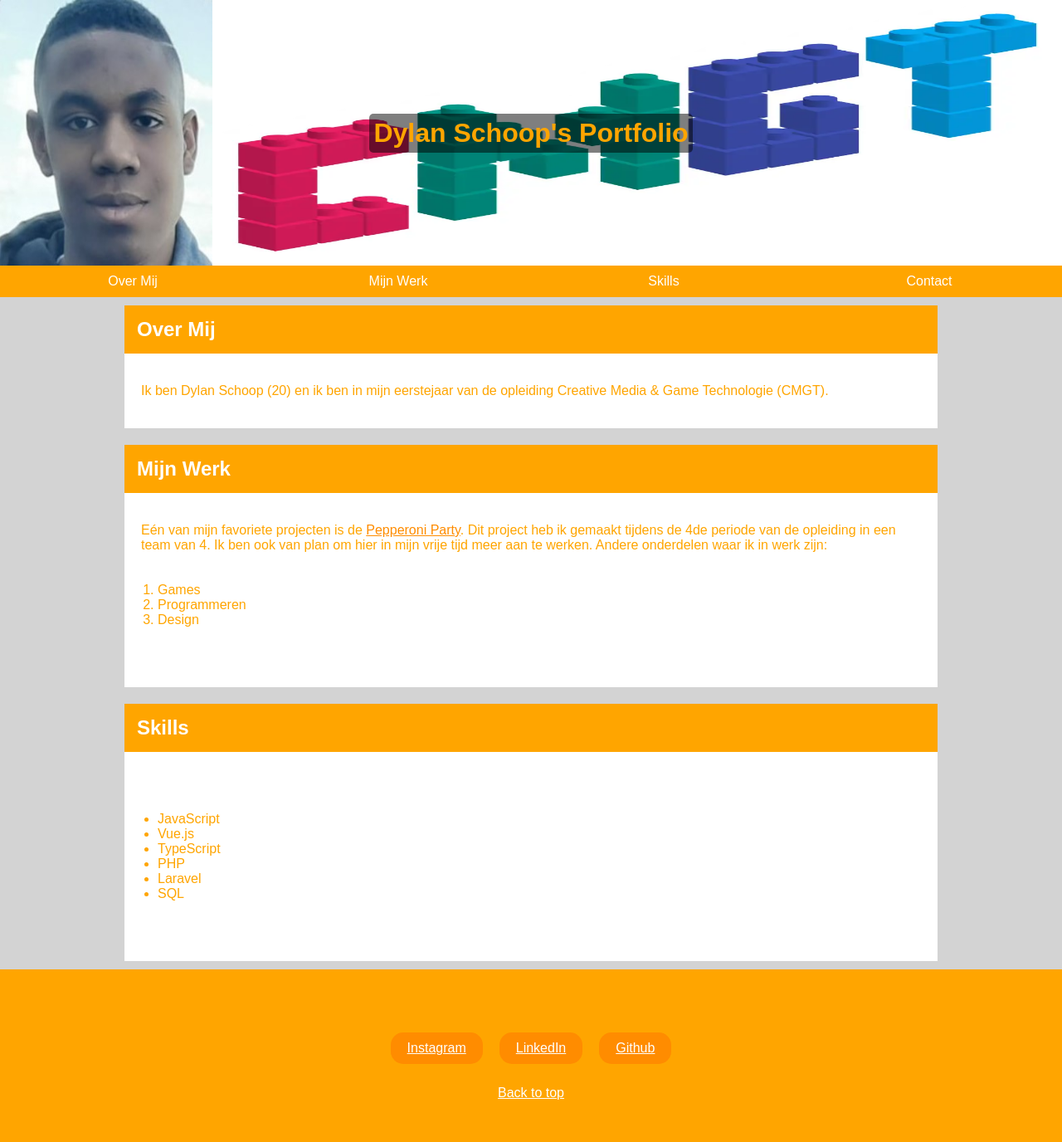
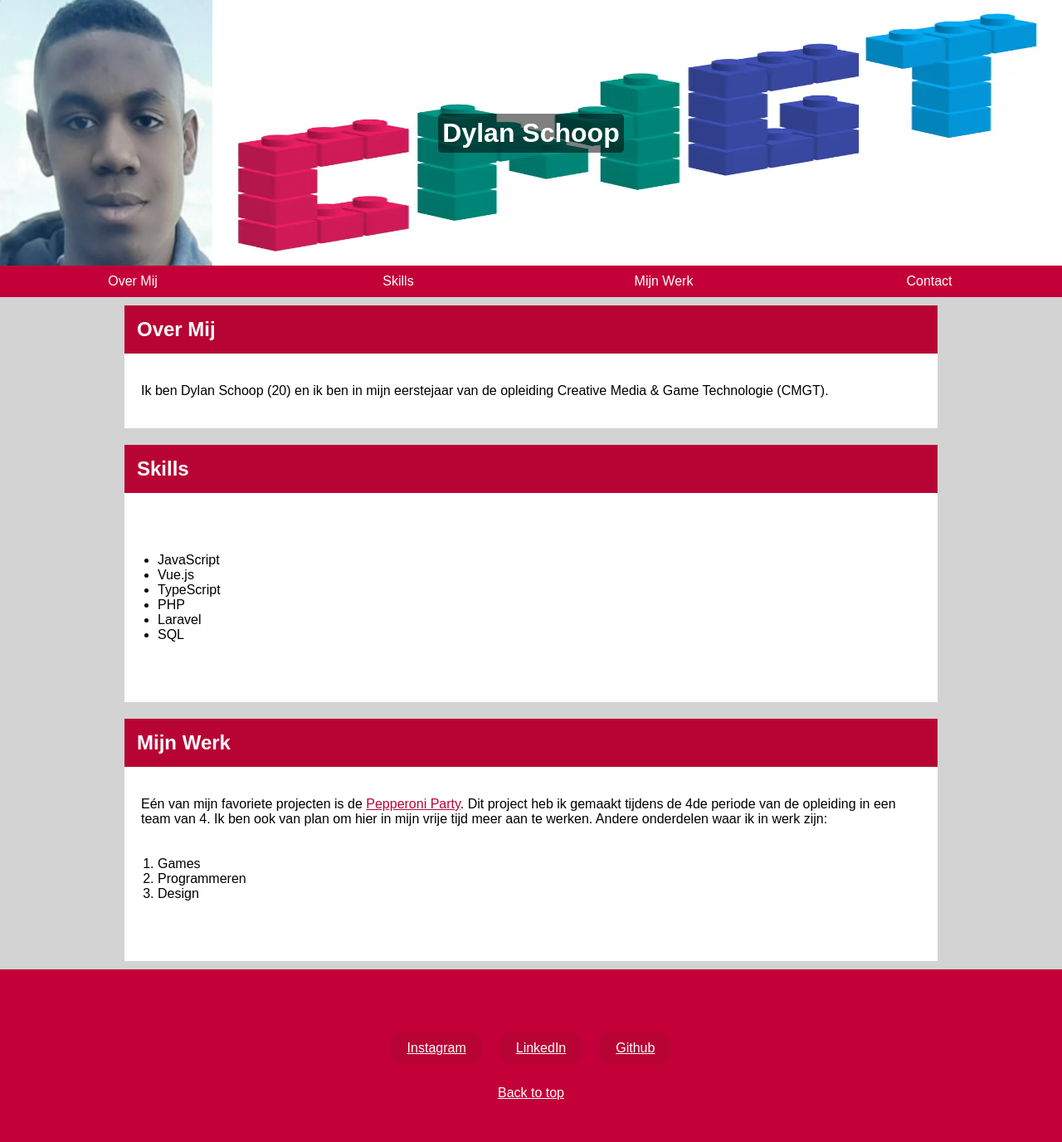
Before and after one commit to CurleyDS/curleyds.github.io, a PHP site: page / in a window 1280 px wide. Shown: the whole page at 83% size. Run offline with PHP 8.4, Linux system fonts and the light colour scheme.

Commit message:
Changed style

```diff
--- a/contact.html
+++ b/contact.html
@@ -11,13 +11,13 @@
 
 <body>
     <header>
-        <h1>Dylan Schoop's Portfolio</h1>
+        <h1>Dylan Schoop</h1>
     </header>
 
     <nav>
         <a href="./#aboutme">Over Mij</a>
+        <a href="./#skills">Skills</a>
         <a href="./#mywork">Mijn Werk</a>
-        <a href="./#skills">Skills</a>
         <a href="contact.html">Contact</a>
     </nav>
 
--- a/css/style.css
+++ b/css/style.css
@@ -4,7 +4,7 @@ body {
     margin : 0;
     padding : 0;
     font-family: arial;
-    color: orange;
+    color: black;
 }
 
 * {
@@ -22,6 +22,7 @@ header {
     background-size: 20% 100%, 80% 100%;
     text-align: center;
     height:40vh;
+    color: white;
 }
 
 nav {
@@ -33,7 +34,7 @@ nav {
 }
 
 nav a {
-    background-color: orange;
+    background-color: #c40038;
     padding: 10px;
     width: 100%;
     text-align: center;
@@ -44,7 +45,7 @@ nav a {
 
 nav a:hover {
     background-color: white;
-    color: orange;
+    color: #c40038;
 }
 
 main {
@@ -67,7 +68,7 @@ section {
 }
 
 footer {
-    background-color: orange;
+    background-color: #c40038;
     text-align: center;
     padding: 50px 0px;
     color: white;
@@ -85,7 +86,7 @@ footer ul {
 }
 
 footer li {
-    background-color: darkorange;
+    background-color: #b80434;
     margin: 10px;
     border-radius: 15px;
     padding: 10px 20px;
@@ -123,7 +124,7 @@ h1 {
 }
 
 h2 {
-    background-color: orange;
+    background-color: #b80434;
     margin: 0;
     padding: 15px;
     color: white;
@@ -134,7 +135,7 @@ p {
 }
 
 a {
-    color: darkorange;
+    color: #b80434;
 }
 
 form {
@@ -151,7 +152,7 @@ input, textarea, select {
 }
 
 button {
-    background-color: orange;
+    background-color: ##b80434;
     margin: 20px 0;
     border: 1px solid;
     border-radius: 10px;
@@ -163,9 +164,9 @@ button {
 
 button:hover {
     background-color: white;
-    color: orange;
+    color: ##b80434;
 }
 
 button:active {
-    background-color: darkorange;
+    background-color: #b80434;
 }
--- a/index.html
+++ b/index.html
@@ -11,13 +11,13 @@
 
 <body>
     <header>
-        <h1>Dylan Schoop's Portfolio</h1>
+        <h1>Dylan Schoop</h1>
     </header>
 
     <nav>
         <a href="#aboutme">Over Mij</a>
+        <a href="#skills">Skills</a>
         <a href="#mywork">Mijn Werk</a>
-        <a href="#skills">Skills</a>
         <a href="contact.html">Contact</a>
     </nav>
 
@@ -30,6 +30,22 @@
                 van de opleiding Creative Media & Game Technologie (CMGT).
             </p>
         </section>
+
+        <section id="skills">
+            <h2>Skills</h2>
+
+            <p>
+                <ul>
+                    <li>JavaScript</li>
+                    <li>Vue.js</li>
+                    <li>TypeScript</li>
+                    <li>PHP</li>
+                    <li>Laravel</li>
+                    <li>SQL</li>
+                </ul>
+            </p>
+        </section>
+
         <section id="mywork">
             <h2>Mijn Werk</h2>
 
@@ -47,21 +63,6 @@
                 </ol>
             </p>
         </section>
-
-        <section id="skills">
-            <h2>Skills</h2>
-
-            <p>
-                <ul>
-                    <li>JavaScript</li>
-                    <li>Vue.js</li>
-                    <li>TypeScript</li>
-                    <li>PHP</li>
-                    <li>Laravel</li>
-                    <li>SQL</li>
-                </ul>
-            </p>
-        </section>
     </main>
 
     <footer>
```
